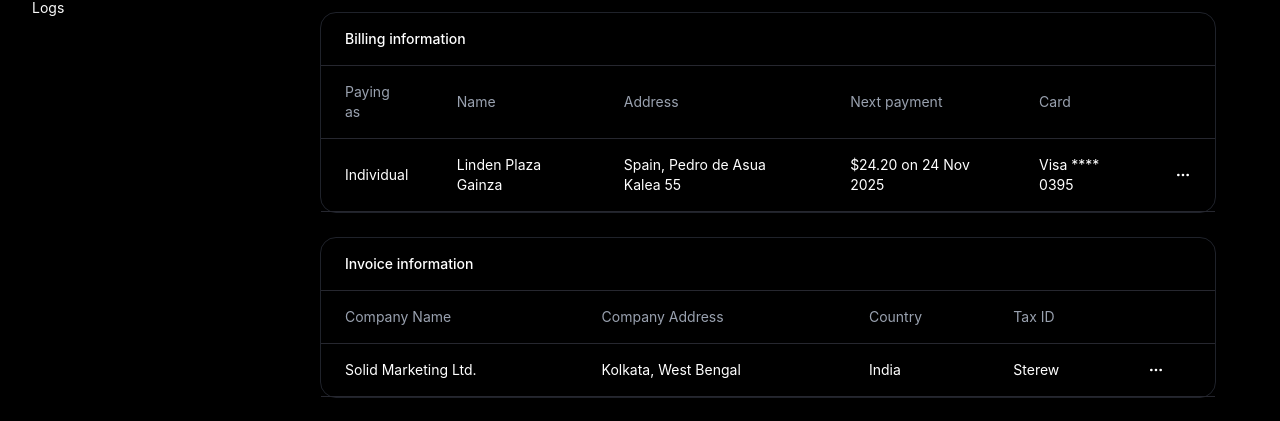
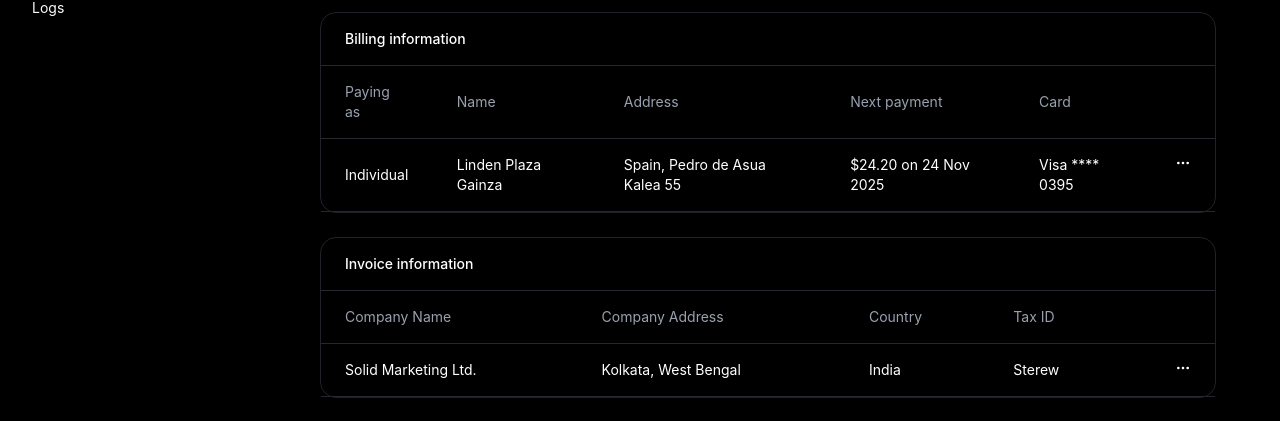
Before and after one commit to findrmeet/stape-dashboard, a React (Vite) app: page / in a window 1280 px wide. Shown: the part 178-599 px from the top of the page. Built offline with nearby package versions, Linux system fonts and the light colour scheme.

Commit message:
menu btn alignment corrected

```diff
--- a/src/pages/BillingSetting2.tsx
+++ b/src/pages/BillingSetting2.tsx
@@ -45,7 +45,7 @@
                 <td className="px-6 py-4">Spain, Pedro de Asua Kalea 55</td>
                 <td className="px-6 py-4">$24.20 on 24 Nov 2025</td>
                 <td className="px-6 py-4">Visa **** 0395</td>
-                <td className="px-6 py-4 text-right">
+                <td className="px-6 py-4 text-right   flex justify-end">
                   <MoreHorizontal size={16} />
                 </td>
               </tr>
@@ -72,7 +72,7 @@
                 </th>
                 <th className="text-left font-normal px-6 py-4">Country</th>
                 <th className="text-left font-normal px-6 py-4">Tax ID</th>
-                <th className="px-6" />
+                <th className="px-6"></th>
               </tr>
             </thead>
 
@@ -82,7 +82,7 @@
                 <td className="px-6 py-4">Kolkata, West Bengal</td>
                 <td className="px-6 py-4">India</td>
                 <td className="px-6 py-4">Sterew</td>
-                <td className="px-6 py-4 text-right">
+                <td className="px-6 py-4 text-right  flex justify-end">
                   <MoreHorizontal size={16} />
                 </td>
               </tr>
```
